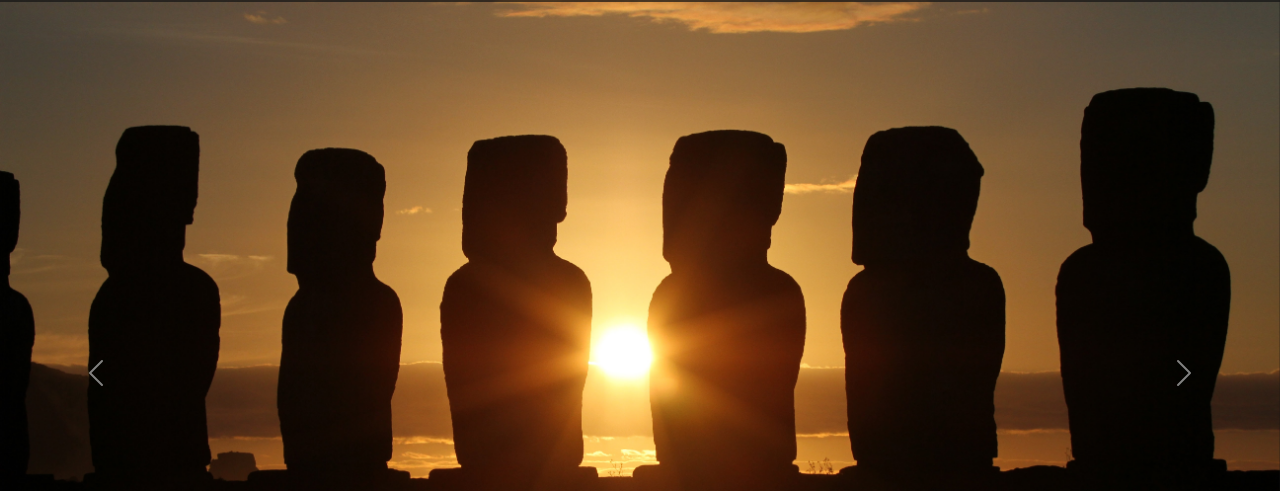
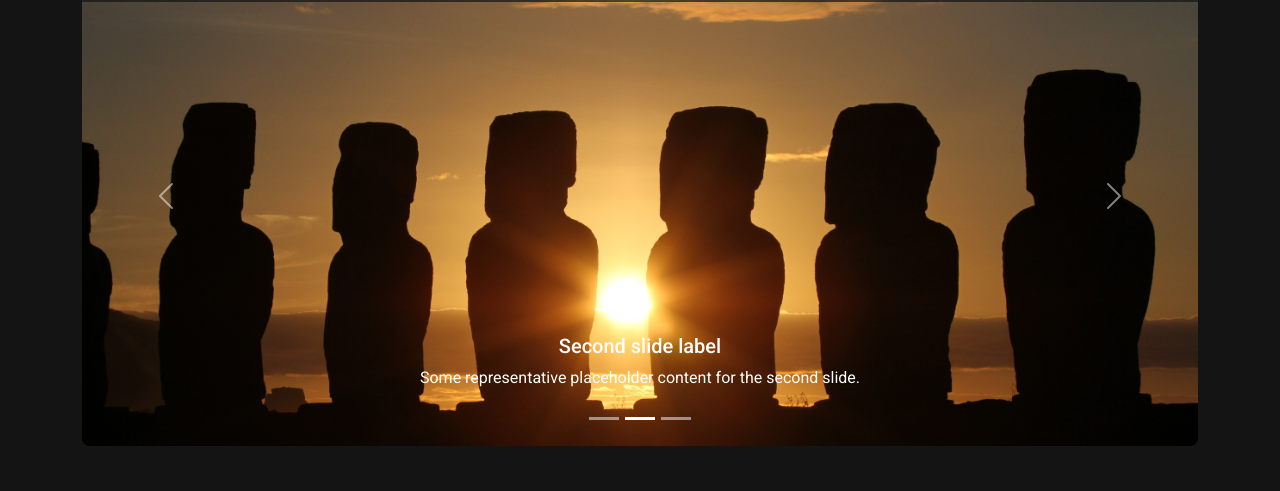
Before and after one commit to crekdev/prueba-Viajes-Chile, a website: page index.html in a window 1280 px wide. Shown: the part 54-545 px from the top of the page. Drawn offline with nearby package versions, Linux system fonts and the light colour scheme.

Commit message:
Se agrega estructura Saas y modifica carrusel

```diff
--- a/assets/css/styles.css
+++ /dev/null
@@ -1,45 +0,0 @@
-/*Estilos body*/
-body {
-    background-color: #141414;
-    color: #b4b4b4;
-    font-family: "Roboto", sans-serif;
-}
-
-/*Estilos barra de navegación*/
-nav {
-    scroll-behavior: smooth;
-}
-
-/*Estilos barra de footer*/
-footer {
-    background-color: #145860;
-    color: white;
-}
-
-/*Estilos de card + transition para efecto al :hover*/
-.card {
-    background-color: #145860;
-    transition: 0.3s;
-}
-
-.card-title,
-.card-text {
-    color: white;
-}
-
-/*Estilos de boton enviar + transition para efecto al :hover*/
-#enviarCorreo {
-    background-color: #145860;
-    color: white;
-    transition: 0.3s;
-}
-
-/*Estilo de iconos*/
-#icon {
-    background-color: #145860;
-}
-
-/*Reescalar tamaño de elemento card y boton enviar al :hover*/
-.card:hover,#enviarCorreo:hover {
-    transform: scale(1.05);
-}
--- a/index.html
+++ b/index.html
@@ -8,9 +8,6 @@
     <title>Viajes Chile | Comienza a viajar en un clic</title>
     <!--Favicon-->
     <link rel="shortcut icon" href="assets/img/viajes.svg" type="image/x-icon">
-    <!--Boostrap-->
-    <link href="https://cdn.jsdelivr.net/npm/bootstrap@5.3.3/dist/css/bootstrap.min.css" rel="stylesheet"
-        integrity="sha384-QWTKZyjpPEjISv5WaRU9OFeRpok6YctnYmDr5pNlyT2bRjXh0JMhjY6hW+ALEwIH" crossorigin="anonymous">
     <!--Font Awesome-->
     <script src="https://kit.fontawesome.com/0e44dc81b4.js" crossorigin="anonymous"></script>
     <!-- Google fonts-->
@@ -20,15 +17,15 @@
         href="https://fonts.googleapis.com/css2?family=Roboto:ital,wght@0,100;0,300;0,400;0,500;0,700;0,900;1,100;1,300;1,400;1,500;1,700;1,900&display=swap"
         rel="stylesheet">
     <!--styles-->
-    <link rel="stylesheet" href="assets/css/styles.css">
+    <link rel="stylesheet" href="assets/css/main.css">
 </head>
 
 <body>
     <!--Nav-->
     <header class="header sticky-top">
         <nav class="navbar navbar-expand-lg fixed-top" data-bs-theme="dark" id="nav">
-            <div class="container-fluid">
-                <a class="navbar-brand px-5" href="#">
+            <div class="container px-5">
+                <a class="navbar-brand" href="#">
                     <img src="assets/img/viajes.svg" alt="Logo" width="30" height="24"
                         class="d-inline-block align-text-top">
                     Viajes Chile
@@ -37,7 +34,7 @@
                     aria-controls="navbarNav" aria-expanded="false" aria-label="Toggle navigation">
                     <span class="navbar-toggler-icon"></span>
                 </button>
-                <div class="collapse navbar-collapse justify-content-end px-5" id="navbarNav">
+                <div class="collapse navbar-collapse justify-content-end" id="navbarNav">
                     <ul class="navbar-nav">
                         <li class="nav-item">
                             <a class="nav-link active" aria-current="page" href="#">Home</a>
@@ -58,16 +55,37 @@
     </header>
 
     <!--Hero-->
+    <div class="container mx-auto">
         <div id="carouselExample" class="carousel slide" data-bs-ride="carousel">
-        <div class="carousel-inner">
+            <div class="carousel-inner mx-auto rounded-3">
+                <div class="carousel-indicators">
+                    <button type="button" data-bs-target="#carouselExample" data-bs-slide-to="0" class="active"
+                        aria-current="true" aria-label="Slide 1"></button>
+                    <button type="button" data-bs-target="#carouselExample" data-bs-slide-to="1"
+                        aria-label="Slide 2"></button>
+                    <button type="button" data-bs-target="#carouselExample" data-bs-slide-to="2"
+                        aria-label="Slide 3"></button>
+                </div>
                 <div class="carousel-item active">
                     <img src="assets/img/carousel1.jpg" class="d-block w-100" alt="Alpacas-Norte">
+                    <div class="carousel-caption d-none d-md-block">
+                        <h5>First slide label</h5>
+                        <p>Some representative placeholder content for the first slide.</p>
+                    </div>
                 </div>
                 <div class="carousel-item">
                     <img src="assets/img/carousel2.jpg" class="d-block w-100" alt="Moais-Isla-de-Pascua">
+                    <div class="carousel-caption d-none d-md-block">
+                        <h5>Second slide label</h5>
+                        <p>Some representative placeholder content for the second slide.</p>
+                    </div>
                 </div>
                 <div class="carousel-item">
                     <img src="assets/img/carousel3.jpg" class="d-block w-100" alt="Pinguino-Patagonia">
+                    <div class="carousel-caption d-none d-md-block">
+                        <h5>Third slide label</h5>
+                        <p>Some representative placeholder content for the third slide.</p>
+                    </div>
                 </div>
             </div>
             <button class="carousel-control-prev" type="button" data-bs-target="#carouselExample" data-bs-slide="prev">
@@ -79,6 +97,47 @@
                 <span class="visually-hidden">Siguiente</span>
             </button>
         </div>
+    </div>
+
+    <!--Hero up-->
+    <!--     <div id="carouselExampleCaptions" class="carousel slide" data-bs-ride="carousel">
+        <div class="carousel-indicators">
+          <button type="button" data-bs-target="#carouselExampleCaptions" data-bs-slide-to="0" class="active" aria-current="true" aria-label="Slide 1"></button>
+          <button type="button" data-bs-target="#carouselExampleCaptions" data-bs-slide-to="1" aria-label="Slide 2"></button>
+          <button type="button" data-bs-target="#carouselExampleCaptions" data-bs-slide-to="2" aria-label="Slide 3"></button>
+        </div>
+        <div class="carousel-inner">
+          <div class="carousel-item active">
+            <img src="..." class="d-block w-100" alt="...">
+            <div class="carousel-caption d-none d-md-block">
+              <h5>First slide label</h5>
+              <p>Some representative placeholder content for the first slide.</p>
+            </div>
+          </div>
+          <div class="carousel-item">
+            <img src="..." class="d-block w-100" alt="...">
+            <div class="carousel-caption d-none d-md-block">
+              <h5>Second slide label</h5>
+              <p>Some representative placeholder content for the second slide.</p>
+            </div>
+          </div>
+          <div class="carousel-item">
+            <img src="..." class="d-block w-100" alt="...">
+            <div class="carousel-caption d-none d-md-block">
+              <h5>Third slide label</h5>
+              <p>Some representative placeholder content for the third slide.</p>
+            </div>
+          </div>
+        </div>
+        <button class="carousel-control-prev" type="button" data-bs-target="#carouselExampleCaptions" data-bs-slide="prev">
+          <span class="carousel-control-prev-icon" aria-hidden="true"></span>
+          <span class="visually-hidden">Previous</span>
+        </button>
+        <button class="carousel-control-next" type="button" data-bs-target="#carouselExampleCaptions" data-bs-slide="next">
+          <span class="carousel-control-next-icon" aria-hidden="true"></span>
+          <span class="visually-hidden">Next</span>
+        </button>
+      </div>  -->
 
     <!--About-->
     <section id="about">
@@ -190,7 +249,8 @@
                     <h2 class="text-center pb-3 text-uppercase">Contacto</h2>
                     <div class="mb-3">
                         <label for="exampleFormControlInput1" class="form-label">Nombre</label>
-                        <input type="text" class="form-control" id="exampleFormControlInput1" placeholder="Ingresa tu Nombre">
+                        <input type="text" class="form-control" id="exampleFormControlInput1"
+                            placeholder="Ingresa tu Nombre">
                     </div>
                     <div class="mb-3">
                         <label for="exampleFormControlInput2" class="form-label">Correo</label>
--- /dev/null
+++ b/package.json
@@ -0,0 +1,5 @@
+{
+  "dependencies": {
+    "bootstrap": "^5.3.3"
+  }
+}
--- /dev/null
+++ b/sass/abstracts/_mixins.scss
@@ -0,0 +1,34 @@
+// Dispositivos pequeños
+@mixin sm {
+  @media (min-width: #{$screen-sm-min}) {
+      @content;
+  }
+}
+
+// Dispositivos medianos
+@mixin md {
+  @media (min-width: #{$screen-md-min}) {
+      @content;
+  }
+}
+
+// Dispositivos grandes
+@mixin lg {
+  @media (min-width: #{$screen-lg-min}) {
+      @content;
+  }
+}
+
+// Dispositivos muy grandes
+@mixin xl {
+  @media (min-width: #{$screen-xl-min}) {
+      @content;
+  }
+}
+
+// Extra extra large
+@mixin xxl {
+  @media (min-width: #{$screen-xxl-min}) {
+      @content;
+  }
+}
--- /dev/null
+++ b/sass/abstracts/_variables.scss
@@ -0,0 +1,14 @@
+// Small tablets and large smartphones (landscape view)
+$screen-sm-min: 576px;
+
+// Small tablets (portrait view)
+$screen-md-min: 768px;
+
+// Tablets and small desktops
+$screen-lg-min: 992px;
+
+// Large tablets and desktops
+$screen-xl-min: 1200px;
+
+// X-large
+$screen-xxl-min: 1400px;
--- /dev/null
+++ b/sass/main.scss
@@ -0,0 +1,30 @@
+@charset 'UTF-8';
+
+//Abstracts
+@import
+  'abstracts/variables',
+  'abstracts/mixins';
+
+  // Vendors
+@import
+  'vendors/bootstrap';
+
+// base
+
+
+// layout
+
+
+/* components
+@import
+  'components/card';
+
+// pages
+
+// themes
+@import 'themes/theme';
+*/
+
+//shame
+@import
+  'shame/shame';
--- /dev/null
+++ b/sass/shame/_shame.scss
@@ -0,0 +1,67 @@
+/*Estilos body*/
+body {
+  background-color: #141414;
+  color: #b4b4b4;
+  font-family: "Roboto", sans-serif;
+}
+
+/*Estilos barra de navegación*/
+nav {
+  scroll-behavior: smooth;
+}
+
+/*Estilos barra de footer*/
+footer {
+  background-color: #145860;
+  color: white;
+}
+
+/*Estilos de card + transition para efecto al :hover*/
+.card {
+  background-color: #145860;
+  transition: 0.3s;
+}
+
+.card-title,
+.card-text {
+  color: white;
+}
+
+/*Estilos de boton enviar + transition para efecto al :hover*/
+#enviarCorreo {
+  background-color: #145860;
+  color: white;
+  transition: 0.3s;
+}
+
+/*Estilo de iconos*/
+#icon {
+  background-color: #145860;
+}
+
+/*Reescalar tamaño de elemento card y boton enviar al :hover*/
+.card:hover,
+#enviarCorreo:hover {
+  transform: scale(1.05);
+}
+
+.carousel-item,
+.carousel-inner,
+.carousel {
+
+  @include sm {
+    height: 300px;
+  }
+
+  @include lg {
+    height: 500px;
+  }
+
+  @include xl {
+    height: 500px;
+  }
+
+  @include xxl {
+    height: 500px;
+  }
+}
--- /dev/null
+++ b/sass/vendors/_bootstrap.scss
@@ -0,0 +1 @@
+@import '../../node_modules/bootstrap/dist/css/bootstrap.css';
```
Also changed, not shown: assets/css/main.css (added), assets/img/testimonio1.jpg (added), assets/img/testimonio3.jpg (added), 5 other files. Lines whose indentation alone changed are shown as unchanged.
